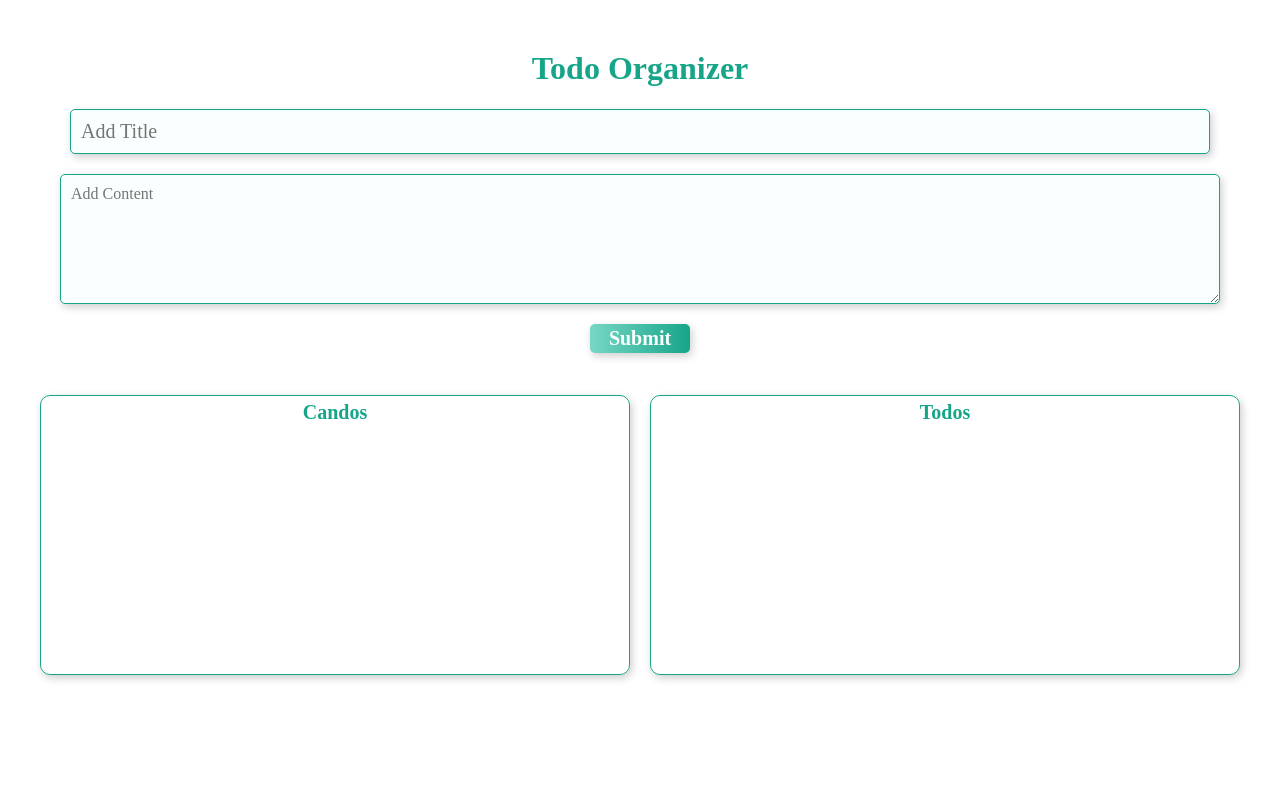
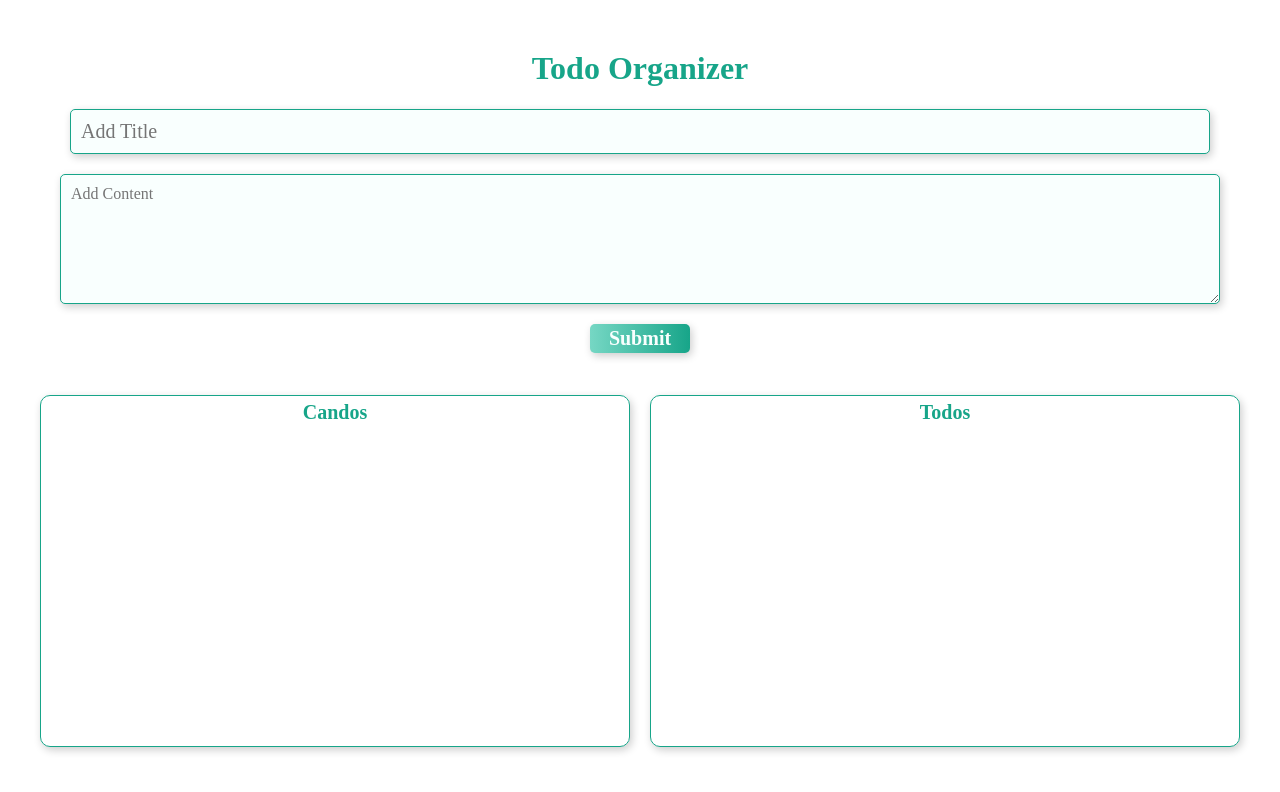
Before and after one commit to harry79ph/react-js-todo-organizer, a React (Create React App) app: page / in a window 1280 px wide. Shown: the top 792 px of the page. Built offline with nearby package versions, Linux system fonts and the light colour scheme; the HTML template or start-up script is replaced by a standard one; a web font is replaced by a local one.

Commit message:
Update index.css

```diff
--- a/src/index.css
+++ b/src/index.css
@@ -79,6 +79,7 @@ input.btn{
 }
 .container > div{
   margin: 10px;
+  min-height: 350px;
   flex: 1 1 400px;
   border-radius: 10px;
   background-color: var(--main-colour);
```
